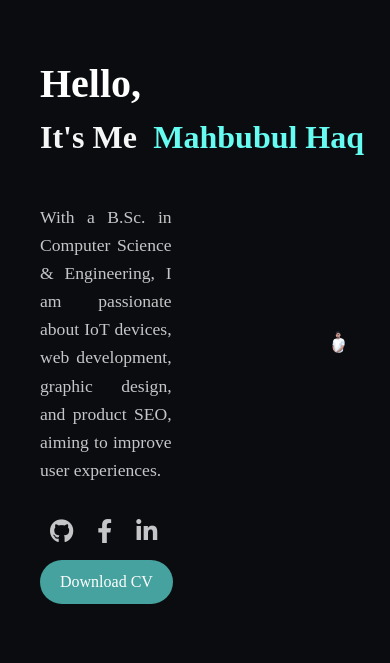
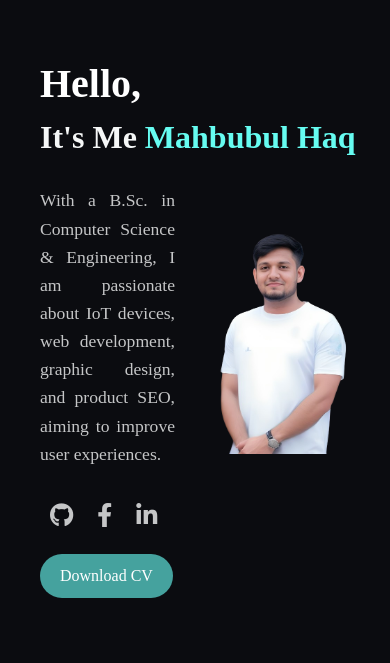
Before and after one commit to Mahbublhaq/Mahbubul_Haq, a Flask app: page / in a window 390 px wide. Shown: the part 60-723 px from the top of the page. Run offline with Flask 3, Linux system fonts and the light colour scheme; some libraries are stand-ins or nearby versions.

Commit message:
First try

```diff
--- a/templates/index.html
+++ b/templates/index.html
@@ -133,22 +133,26 @@
             color: #66fcf1;
         }
 
-        @media (max-width: 700px) {
+        @media (max-width: 670px) {
             .container {
-                flex-direction: row; /* Stack vertically */
+                flex-direction: row; /* Arrange elements in a row */
+                align-items: center; /* Align items vertically centered */
+                justify-content: space-between; /* Space out content horizontally */
                 height: auto; /* Allow height to adjust */
-                text-align: left; /* Align text to left */
+                text-align: left; /* Keep text aligned to the left */
                 padding: 20px; /* Add padding for mobile */
             }
 
             .left-content {
                 order: 1; /* Text on left */
-                margin-bottom: 20px; /* Space between sections */
+                margin-bottom: 0; /* Remove bottom margin */
+                width: 50%; /* Take up half the screen width */
             }
 
             .right-content {
                 order: 2; /* Image on right */
-                width: 80%; /* Limit image width for mobile */
+                width: 50%; /* Take up half the screen width */
+                text-align: right; /* Align image to the right */
             }
 
             .left-content h1 {
@@ -159,38 +163,46 @@
                 font-size: 2em; /* Responsive size */
                 display: inline-block; /* Keep words together */
                 white-space: nowrap; /* Prevent line break */
+                animation: typing 3s steps(30, end), blink-caret 0.75s step-end infinite; /* Maintain the typing animation */
             }
 
             .left-content h2 span {
                 display: inline-block; /* Ensure 'It's Me' and 'Mahbubul Haq' are on the same line */
                 white-space: normal; /* Allow normal wrapping */
-                animation: typing-word 3s steps(14) 0s 1 normal both, blink-caret 0.75s step-end infinite; /* Adjust timing for mobile */
             }
 
-            @keyframes typing-word {
+            @keyframes typing {
                 from { width: 0; }
-                to { width: 40%; }
+                to { width: 100%; }
+            }
+
+            @keyframes blink-caret {
+                from, to { border-color: transparent; }
+                50% { border-color: #66fcf1; }
             }
 
             .left-content p {
                 font-size: 1.1em; /* Responsive size */
-                margin-top:10%;
-                width:50%;
+                margin-top: 10px; /* Adjust margin */
+                width: 100%; /* Full width for text */
             }
 
             .left-content .btn {
                 font-size: 1em; /* Responsive size */
+                margin-top: 20px; /* Add margin at the top */
             }
 
             .right-content img {
-                max-width: 200%; /* Full width for mobile */
-                height: 100%;
-                weight: 200%;
-                margin-right: 280%;/* Optional styling */
+                max-width: 100%; /* Full width for mobile */
+                height: auto; /* Maintain aspect ratio */
+                margin: 0; /* Remove any margin */
+                animation: fadeIn 1.5s ease-in-out; /* Add fade-in animation */
+                margin-top: 20%; /* Add margin at the top */
+            }
 
-
-
-
+            @keyframes fadeIn {
+                from { opacity: 0; }
+                to { opacity: 1; }
             }
 
             .navbar {
@@ -213,6 +225,7 @@
                 background: rgba(102, 252, 241, 0.2); /* Highlight effect */
             }
         }
+
 
         .d{
             color: #f5f7f7;
```
